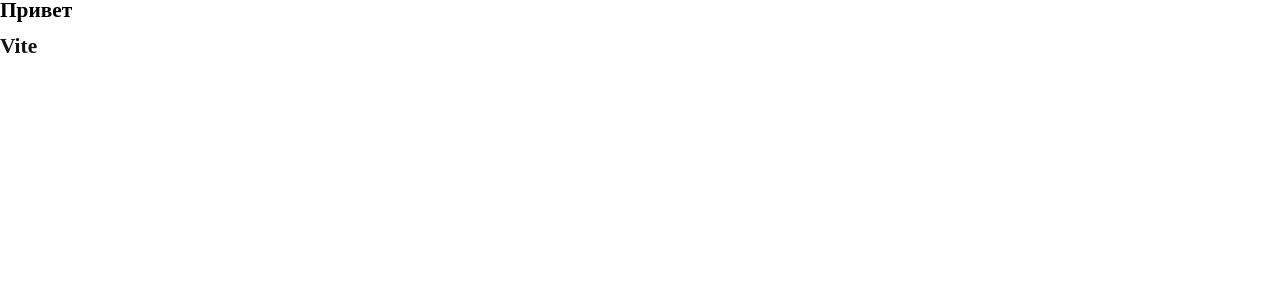
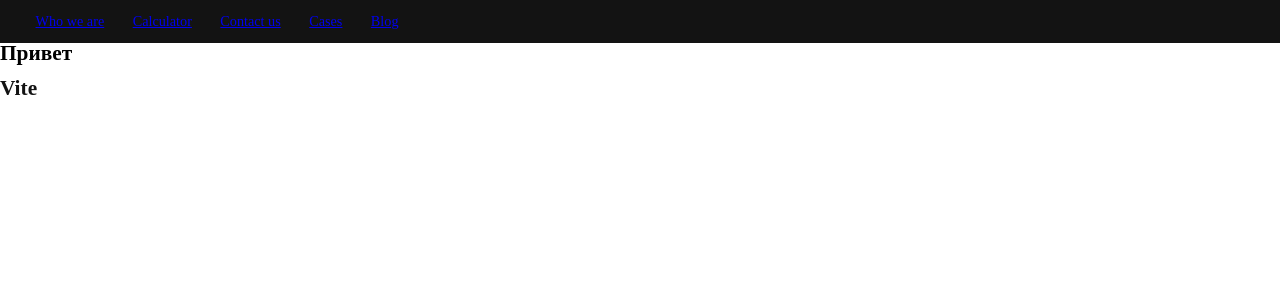
Before and after one commit to iShavlovsky/deployt, a Vue app: page / in a window 1280 px wide. Shown: the top 300 px of the page. Built offline with nearby package versions, Linux system fonts and the light colour scheme.

Commit message:
Начал делать навбар

```diff
--- a/src/App.vue
+++ b/src/App.vue
@@ -1,8 +1,8 @@
 <template>
-  <div>
-    <main-nav-bar/>
+  <main-nav-bar/>
+  <main>
     <router-view/>
-  </div>
+  </main>
 </template>
 
 <script>
--- a/src/components/MainNavBar.vue
+++ b/src/components/MainNavBar.vue
@@ -1,12 +1,33 @@
 <template>
-  <div class="nav-bar">
-    <div class="logo-w">
+  <header class="nav-bar">
+    <nav class='nav'>
+      <div class="nav_logo-w">
 
-    </div>
-    <nav class='nav'>
-
+      </div>
+      <ul class="menu">
+        <li class="menu_item">
+          <a class="menu_item-link"
+             href="#">Who we are</a>
+        </li>
+        <li class="menu_item">
+          <a class="menu_item-link"
+             href="#">Calculator</a>
+        </li>
+        <li class="menu_item">
+          <a class="menu_item-link"
+             href="#">Contact us</a>
+        </li>
+        <li class="menu_item">
+          <a class="menu_item-link"
+             href="#">Cases</a>
+        </li>
+        <li class="menu_item">
+          <a class="menu_item-link"
+             href="#">Blog</a>
+        </li>
+      </ul>
     </nav>
-  </div>
+  </header>
 </template>
 
 <script>
@@ -16,5 +37,24 @@
 </script>
 
 <style lang="scss">
+.nav-bar{
+  width: 100%;
+  padding:em(16) em(40) em(16) em(40);
+  background-color: $primary-black;
 
+  .nav{
+    width: 100%;
+
+    .menu{
+      width: 100%;
+      display: flex;
+      flex-direction: row;
+      align-items: stretch;
+
+      .menu_item{
+        margin-right: em(32);
+      }
+    }
+  }
+}
 </style>
--- a/src/styles/styles.scss
+++ b/src/styles/styles.scss
@@ -13,6 +13,10 @@
   max-width: em(1440);
 }
 
+a {
+
+}
+
 /*----------------------- mobile styles ------------------------------ */
 @include mobile {
   section {
```
